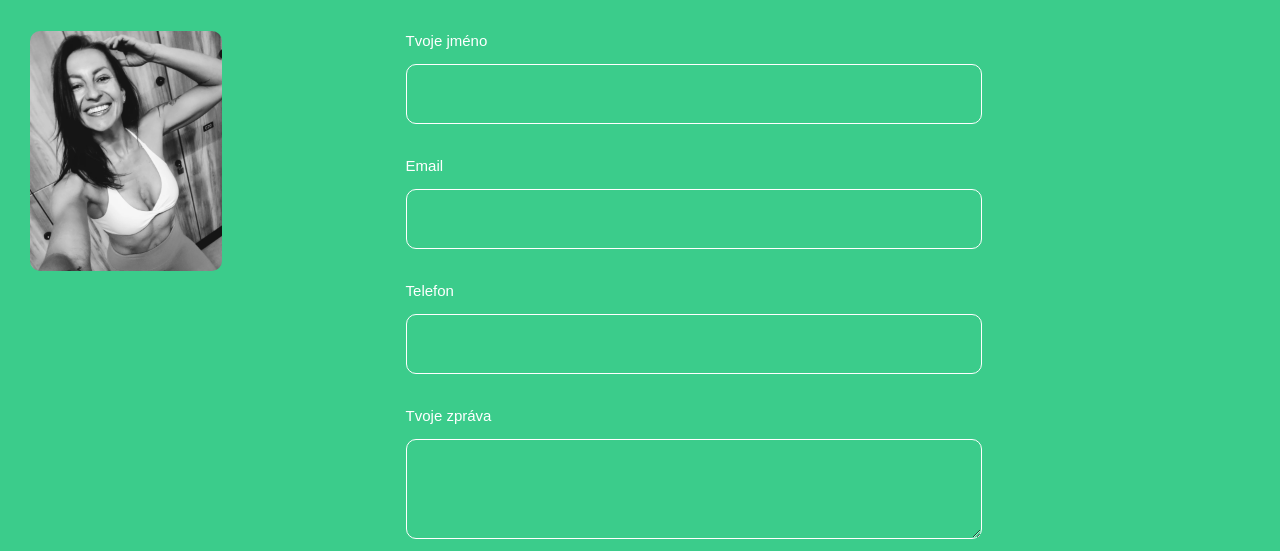
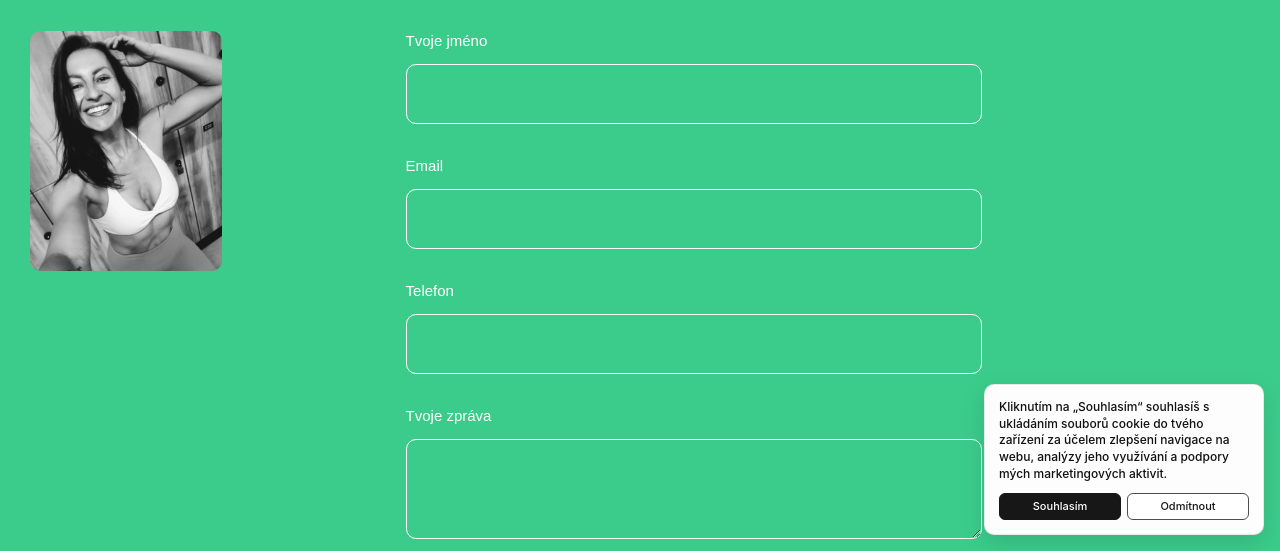
Before and after one commit to paulicekdavid/iamzuzana, a plain HTML site: page kontakt.html in a window 1280 px wide. Shown: the part 249-800 px from the top of the page. Drawn offline with Linux system fonts and the light colour scheme; a web font is replaced by a local one.

Commit message:
Update kontakt.html

```diff
--- a/kontakt.html
+++ b/kontakt.html
@@ -48,13 +48,120 @@
 
 
 
+<style>
+  #cookie-card {
+    display: none;
+    position: fixed;
+    bottom: 16px;
+    right: 16px;
+    width: calc(100% - 32px);
+    max-width: 280px;
+    background: #fdfdfd !important;
+    color: #111111 !important;
+    padding: 14px;
+    border-radius: 10px;
+    box-shadow: 0 8px 24px rgba(0, 0, 0, 0.12);
+    border: 1px solid rgba(0, 0, 0, 0.08);
+    font-family: 'Switzer', -apple-system, BlinkMacSystemFont, sans-serif !important;
+    font-weight: 450 !important;
+    font-size: 12px !important;
+    line-height: 1.4 !important;
+    z-index: 9999;
+    box-sizing: border-box;
+    text-align: left !important;
+  }
+
+  #cookie-card p {
+    color: #111111 !important;
+    font-size: 12px !important;
+    font-weight: 450 !important;
+    line-height: 1.4 !important;
+    margin: 0 0 10px 0 !important;
+  }
+
+  .cookie-buttons {
+    display: flex;
+    gap: 6px;
+  }
+
+  .cookie-btn {
+    flex: 1;
+    padding: 6px 10px;
+    border-radius: 6px;
+    font-family: inherit !important;
+    font-weight: 500 !important;
+    font-size: 11px !important;
+    line-height: 1.2 !important;
+    cursor: pointer;
+    transition: background 0.15s ease;
+    text-align: center !important;
+  }
+
+  .cookie-btn-accept {
+    background: #171717 !important;
+    color: #ffffff !important;
+    border: 1px solid #171717 !important;
+  }
+
+  .cookie-btn-accept:hover {
+    background: #333333 !important;
+  }
+
+  .cookie-btn-decline {
+    background: #ffffff !important;
+    color: #171717 !important;
+    border: 1px solid #4e4e4e !important;
+  }
+
+  .cookie-btn-decline:hover {
+    background: #e5e5e5 !important;
+    border: 1px solid #4e4e4e !important;
+  }
+</style>
+
+<div id="cookie-card">
+  <p>
+    Kliknutím na „Souhlasím“ souhlasíš s ukládáním souborů cookie do tvého zařízení za účelem zlepšení navigace na webu, analýzy jeho využívání a podpory mých marketingových aktivit.
+  </p>
+  <div class="cookie-buttons">
+    <button class="cookie-btn cookie-btn-accept" onclick="handleCookieConsent('accepted')">Souhlasím</button>
+    <button class="cookie-btn cookie-btn-decline" onclick="handleCookieConsent('declined')">Odmítnout</button>
+  </div>
+</div>
+
 <script type="text/javascript">
+  function startClarity() {
+    if (window.clarityStarted) return;
+    window.clarityStarted = true;
+
     (function(c,l,a,r,i,t,y){
         c[a]=c[a]||function(){(c[a].q=c[a].q||[]).push(arguments)};
         t=l.createElement(r);t.async=1;t.src="https://www.clarity.ms/tag/"+i;
         y=l.getElementsByTagName(r)[0];y.parentNode.insertBefore(t,y);
-    })(window, document, "clarity", "script", "zkf33r19yq");
+    })(window, document, "clarity", "script", "zkt1g5xoyh");
+
+    window.clarity('consentv2', {
+      ad_Storage: "denied",
+      analytics_Storage: "granted"
+    });
+  }
+
+  function handleCookieConsent(choice) {
+    localStorage.setItem("cookie_consent", choice);
+    document.getElementById("cookie-card").style.display = "none";
+    if (choice === "accepted") {
+      startClarity();
+    }
+  }
+
+  const userConsent = localStorage.getItem("cookie_consent");
+  if (userConsent === "accepted") {
+    startClarity();
+  } else if (!userConsent) {
+    document.getElementById("cookie-card").style.display = "block";
+  }
 </script>
+
 
 
 <script type="application/ld+json">
```
